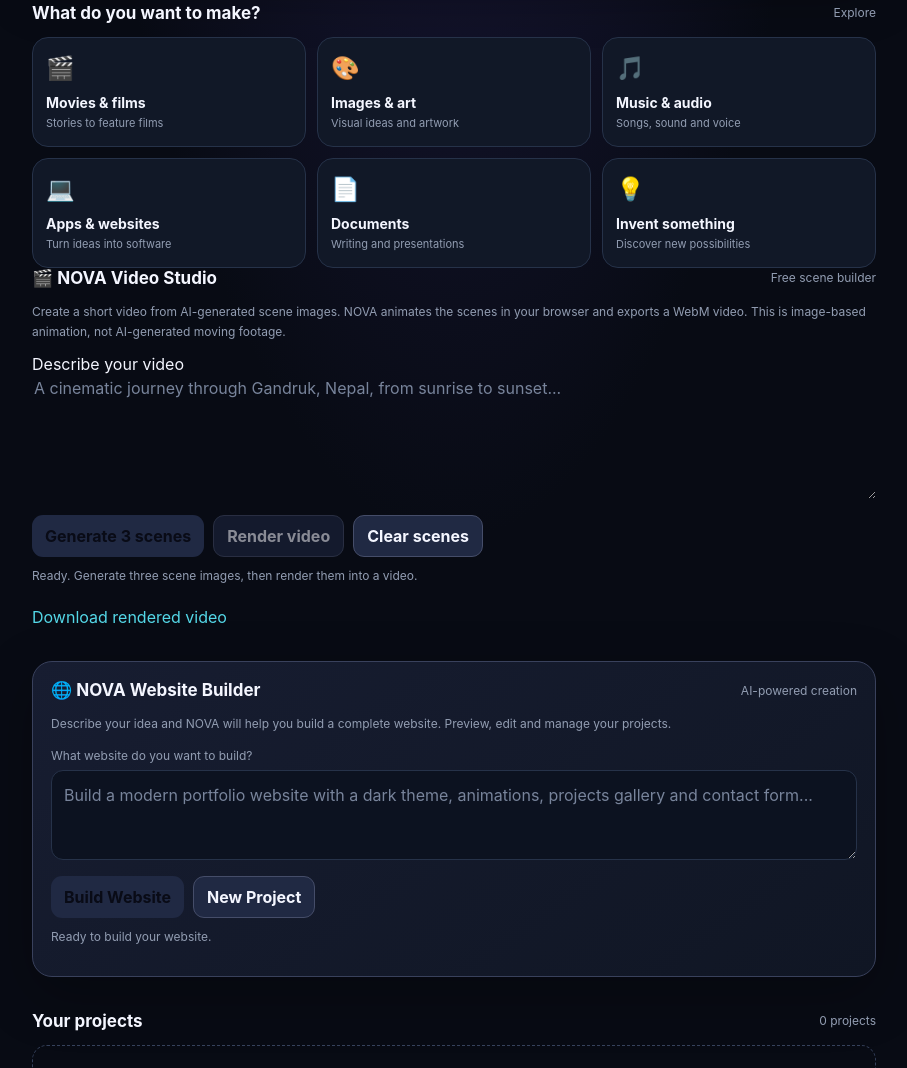
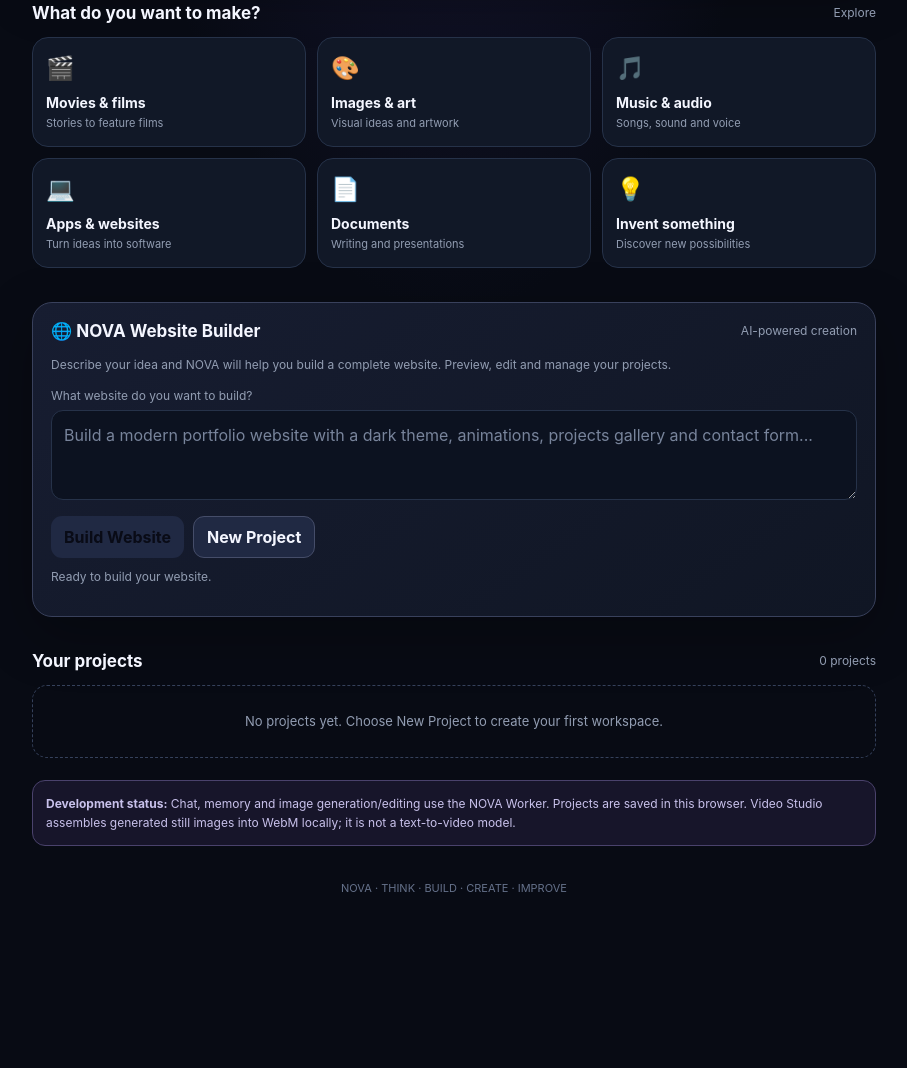
Before and after one commit to successdahal/nova-ai, a plain HTML site: page index.html in a window 1280 px wide. Shown: the part 789-1857 px from the top of the page, without its empty margins (186-1093 px from the left). After the commit the page ends 1749 px from the top, so only its background shows below. Drawn offline with Linux system fonts and the light colour scheme.

Commit message:
Update index.html

```diff
--- a/index.html
+++ b/index.html
@@ -351,23 +351,7 @@ Example: Invent and plan an original Nepali movie set in the Himalayas."></texta
     style="display:inline-block;margin-top:12px;color:var(--cyan);"
   >Download your video</a>
 </section>
-    <div class="section-head">
-      <h2>🎬 NOVA Video Studio</h2>
-      <span class="muted">Free scene builder</span>
-    </div>
-    <p class="muted" style="line-height:1.7;margin:0 0 12px;">Create a short video from AI-generated scene images. NOVA animates the scenes in your browser and exports a WebM video. This is image-based animation, not AI-generated moving footage.</p>
-    <label for="video-prompt">Describe your video</label>
-    <textarea id="video-prompt" maxlength="1800" placeholder="A cinematic journey through Gandruk, Nepal, from sunrise to sunset..."></textarea>
-    <div class="studio-actions">
-      <button class="primary" id="video-generate-scenes">Generate 3 scenes</button>
-      <button id="video-render" disabled>Render video</button>
-      <button id="video-clear">Clear scenes</button>
-    </div>
-    <p class="studio-status" id="video-status">Ready. Generate three scene images, then render them into a video.</p>
-    <div id="video-scenes" class="grid" style="margin-top:12px;"></div>
-    <video id="video-preview" controls playsinline style="display:none;width:100%;margin-top:14px;border-radius:13px;background:#080b14;"></video>
-    <a id="video-download" hidden style="display:inline-block;margin-top:10px;color:var(--cyan);">Download rendered video</a>
-  </section>
+
 <section class="studio" id="website-builder">
 
   <div class="section-head">
```
